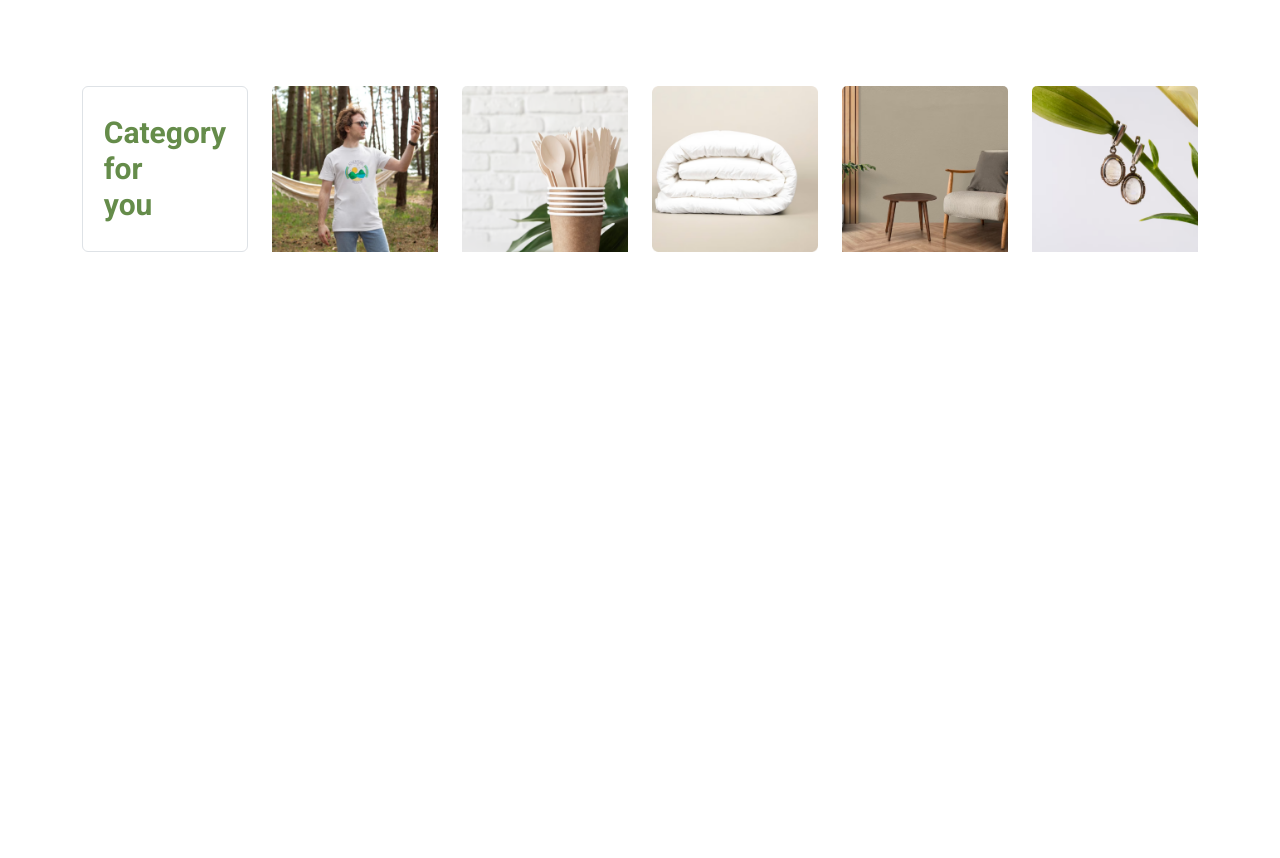
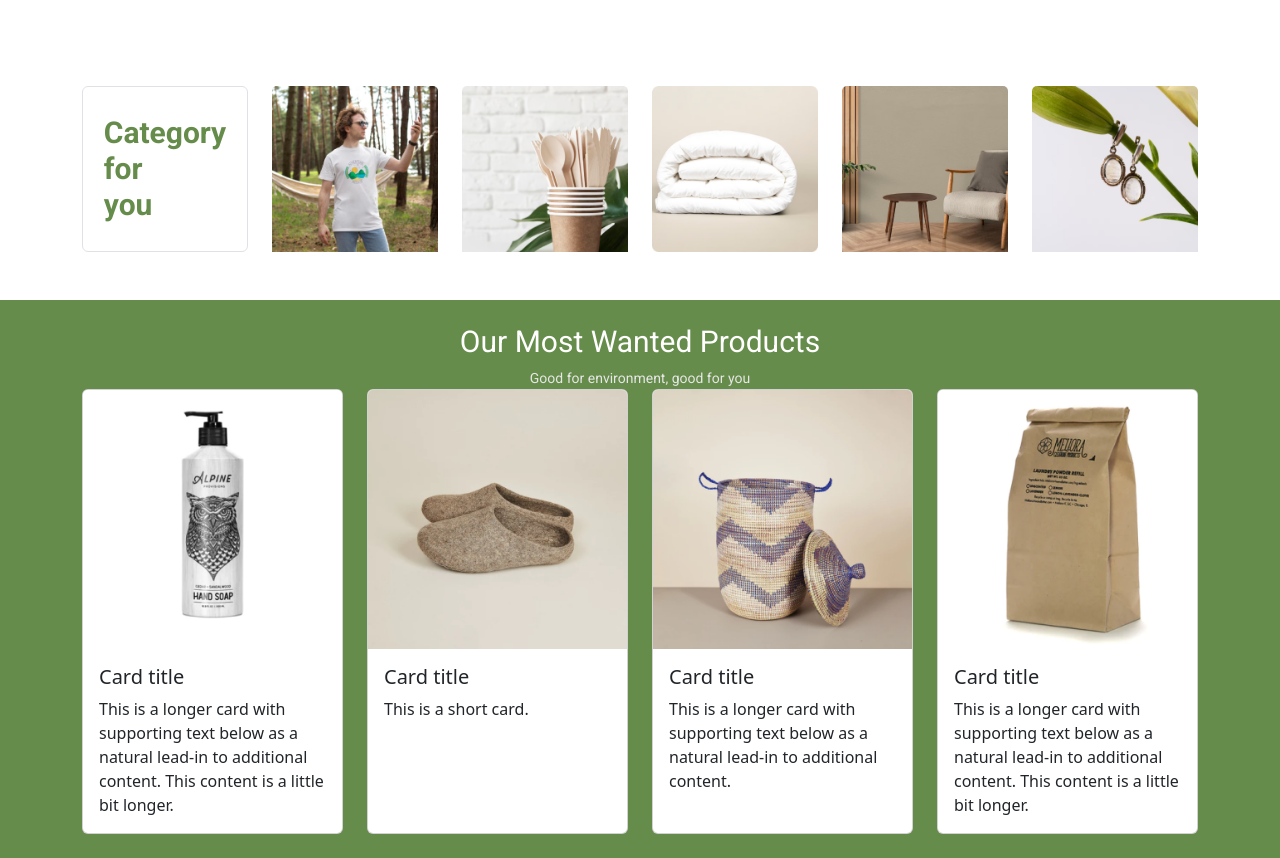
Before and after one commit to hasiburrahmanbiplab/ecommerce-eco, a plain HTML site: page index.html in a window 1280 px wide. Shown: the part 556-1414 px from the top of the page. Before the commit the page ends 856 px from the top, so only its background shows below. Drawn offline with nearby package versions, Linux system fonts and the light colour scheme.

Commit message:
commit-3

```diff
--- a/css/style.css
+++ b/css/style.css
@@ -107,8 +107,6 @@ header p{
     font-size: 14px;
     font-family: var(--font-family);
     font-weight: 400;
- }
- .category .card .overly button:hover{
     box-shadow: 0 0 10px black;
  }
 .category .card .overly{
@@ -125,3 +123,20 @@ header p{
     transition: ease-in-out 0.3s;
 }
 /* hero section End */
+/* product part start */
+#product-section{
+    background: var(--green);
+}
+.product-heading{
+    max-width: 575px;
+}
+.product-heading h2{
+    font-size: 30px;
+    font-family: var(--font-family);
+}
+.product-heading p{
+    font-size: 14px;
+    font-family: var(--font-family);
+    color: #E6E6E6;
+}
+/* product part End */
--- a/index.html
+++ b/index.html
@@ -19,6 +19,7 @@
     <link rel="stylesheet" href="css/responsive.css">
   </head>
   <body>
+    <!-- hero part start -->
     <div id="hero-section" class="bg-white">
        <header class="py-2">
           <p class="text-white fw-light text-center">Free Shipping with minimum purchase Rp250.000</p>
@@ -167,6 +168,63 @@
            </div>
         </div>
       </div>
+      <!-- hero part End -->
+      <!-- product part start -->
+      <section id="product-section" class="py-4">
+        <div class="container">
+            <div class="row">
+                <div class="col-12">
+                    <div class="product-heading m-auto text-center">
+                        <h2 class="m-0 text-white fw-normal">Our Most Wanted Products</h2>
+                        <p class="pt-2">Good for environment, good for you</p>
+                    </div>
+                </div>
+                <div class="col-12">
+                    <div class="product-image">
+                        <div class="row row-cols-1 row-cols-md-2 row-cols-lg-4 g-4">
+                            <div class="col">
+                              <div class="card h-100">
+                                <img src="image/Product Image-1 .png" class="card-img-top img-fluid w-100" alt="...">
+                                <div class="card-body">
+                                  <h5 class="card-title">Card title</h5>
+                                  <p class="card-text">This is a longer card with supporting text below as a natural lead-in to additional content. This content is a little bit longer.</p>
+                                </div>
+                              </div>
+                            </div>
+                            <div class="col">
+                              <div class="card h-100">
+                                <img src="image/Product Image-2.png" class="card-img-top img-fluid w-100" alt="...">
+                                <div class="card-body">
+                                  <h5 class="card-title">Card title</h5>
+                                  <p class="card-text">This is a short card.</p>
+                                </div>
+                              </div>
+                            </div>
+                            <div class="col">
+                              <div class="card h-100">
+                                <img src="image/Product Image-3.png" class="card-img-top img-fluid w-100" alt="...">
+                                <div class="card-body">
+                                  <h5 class="card-title">Card title</h5>
+                                  <p class="card-text">This is a longer card with supporting text below as a natural lead-in to additional content.</p>
+                                </div>
+                              </div>
+                            </div>
+                            <div class="col">
+                              <div class="card h-100">
+                                <img src="image/product Image-4.png" class="card-img-top" alt="...">
+                                <div class="card-body">
+                                  <h5 class="card-title">Card title</h5>
+                                  <p class="card-text">This is a longer card with supporting text below as a natural lead-in to additional content. This content is a little bit longer.</p>
+                                </div>
+                              </div>
+                            </div>
+                          </div>
+                    </div>
+                </div>
+            </div>
+        </div>
+      </section>
+      <!-- product part End -->
 
 
 
```
Also changed, not shown: image/product Image-4.png (renamed from image/3roduct Image-4.png).
